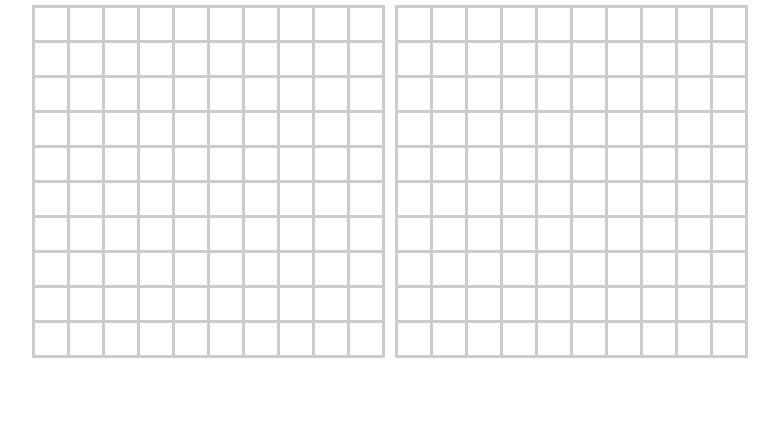
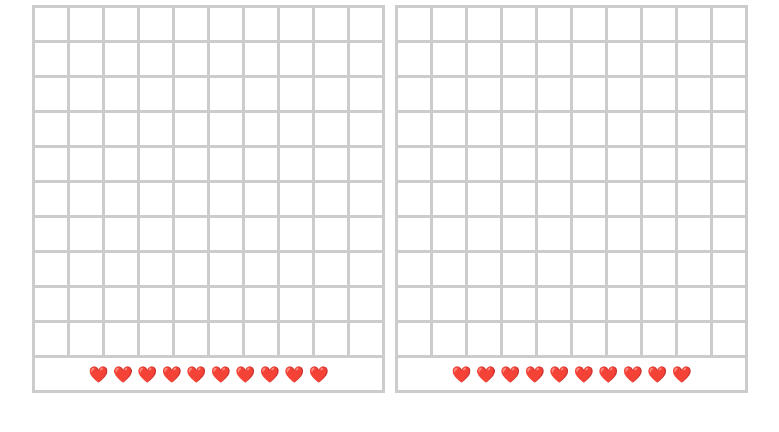
Before and after one commit to vchervanev/sea-battle, a React (Create React App) app: page / in a window 1280 px wide. Shown: the top 432 px of the page, without its empty margins (250-1029 px from the left). Built offline with nearby package versions, Linux system fonts and the light colour scheme.

Commit message:
feat: health points

```diff
--- a/src/Board.tsx
+++ b/src/Board.tsx
@@ -59,6 +59,9 @@ const Board = (props: BoardProps) => {
             ))}
           </tr>
         ))}
+        <tr>
+          <td colSpan={10}>{Array(props.battle.hp()).fill('❤️').join(' ')}</td>
+        </tr>
       </tbody>
     </table>
   )
--- a/src/battle.tsx
+++ b/src/battle.tsx
@@ -7,6 +7,7 @@ export interface Battle {
   fire: (row: number, col: number) => FireResult
   getDestroyedShip: (row: number, col: number) => Ship
   isGameOver: () => boolean
+  hp: () => number
 }
 
 enum Position {
@@ -192,6 +193,10 @@ class RandomBattle implements Battle {
 
     return ship
   }
+
+  hp(): number {
+    return this.activeShips
+  }
 }
 
 export { Ship, RandomBattle }
```
